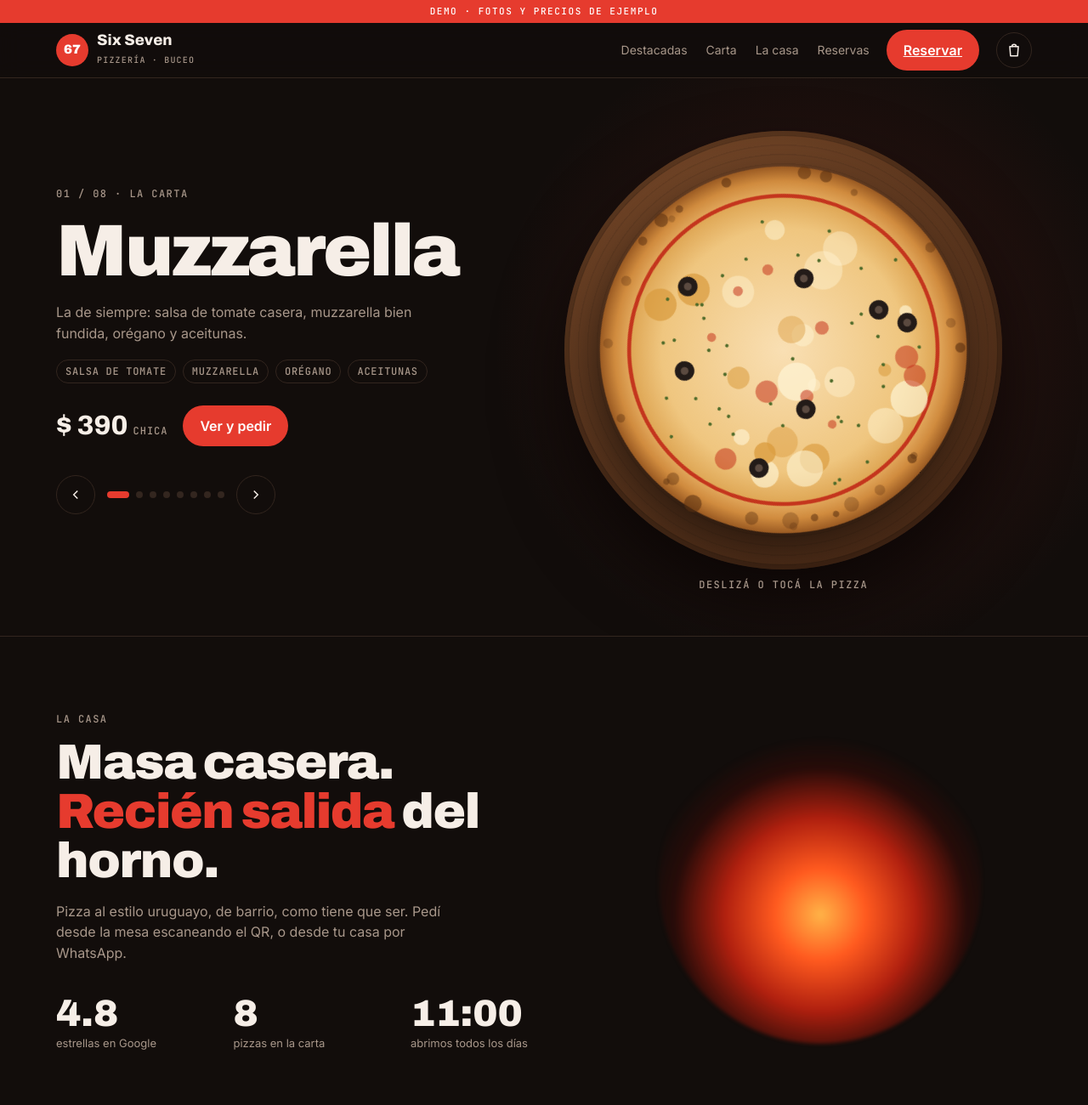
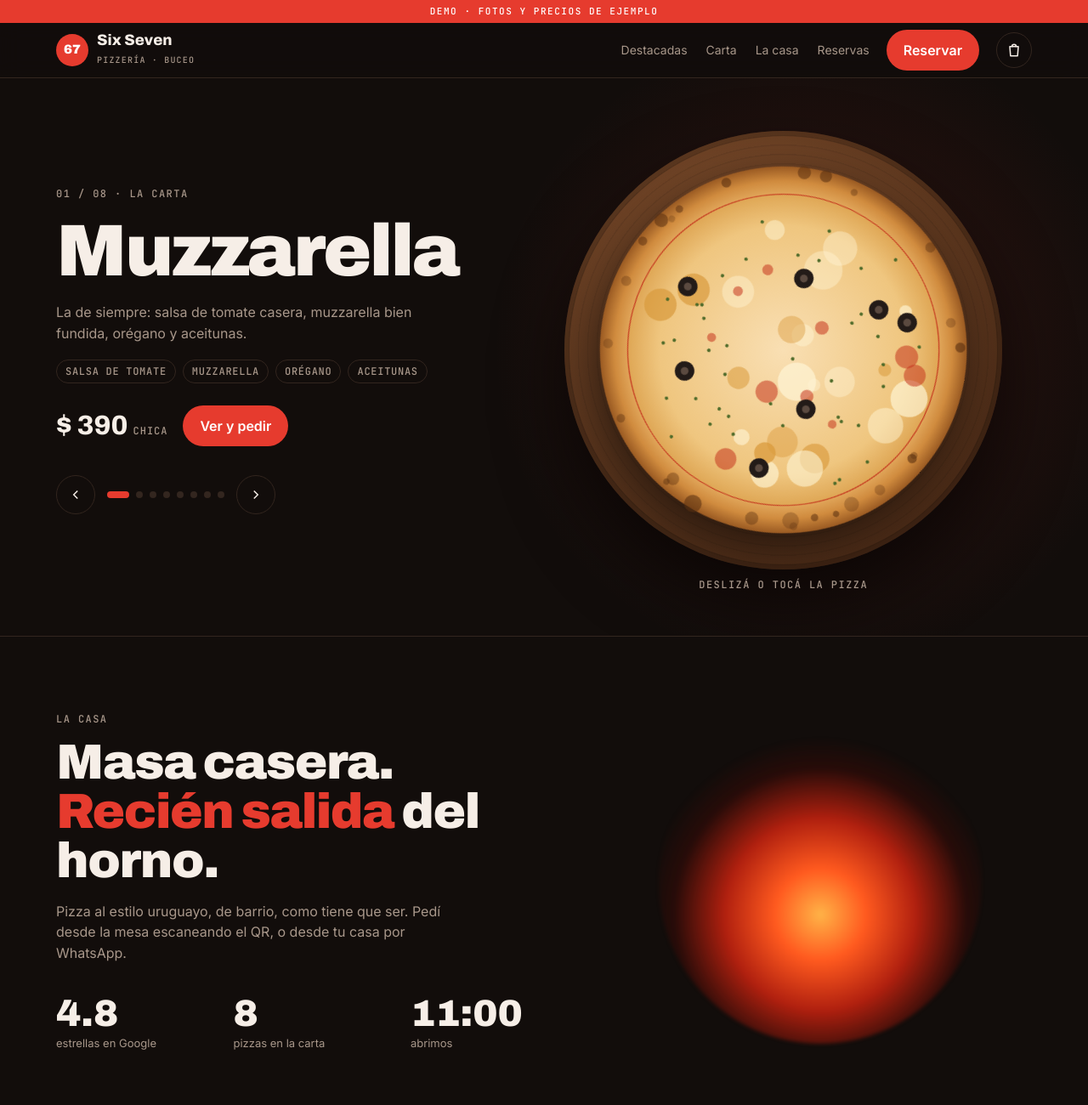
Before and after one commit to pedromoralesmazzone/demo-pizzeria-six-seven, a plain HTML site: page index.html in a window 1280 px wide. Shown: the top 1300 px of the page at 85% size. Drawn offline with Linux system fonts and the light colour scheme.

Commit message:
Ajustes visuales y texto de horario
Co-Authored-By: Claude Opus 5.5 <noreply@anthropic.com>

```diff
--- a/index.html
+++ b/index.html
@@ -28,7 +28,7 @@ a{color:inherit}
 :focus-visible{outline:2px solid var(--red2);outline-offset:3px;border-radius:6px}
 .wrap{max-width:1180px;margin:0 auto;padding:0 16px}
 .mono{font-family:var(--mono);font-size:12px;letter-spacing:.12em;text-transform:uppercase;color:var(--muted)}
-.btn{display:inline-flex;align-items:center;gap:8px;background:var(--red);color:#fff;font-weight:600;padding:12px 20px;border-radius:999px;transition:background .2s}
+.btn{text-decoration:none;display:inline-flex;align-items:center;gap:8px;background:var(--red);color:#fff;font-weight:600;padding:12px 20px;border-radius:999px;transition:background .2s}
 .btn:hover{background:var(--red2)}
 .btn.ghost{background:transparent;border:1px solid var(--line)}
 .btn.ghost:hover{border-color:var(--muted)}
@@ -223,7 +223,7 @@ footer{border-top:1px solid var(--line);padding:40px 0 60px;color:var(--muted);f
         <div class="stats">
           <div class="stat reveal"><b data-count="4.8" data-dec="1">0</b><span>estrellas en Google</span></div>
           <div class="stat reveal"><b data-count="8">0</b><span>pizzas en la carta</span></div>
-          <div class="stat reveal"><b data-count="11" data-suffix=":00">0</b><span>abrimos todos los días</span></div>
+          <div class="stat reveal"><b data-count="11" data-suffix=":00">0</b><span>abrimos</span></div>
         </div>
       </div>
       <div class="ember" id="ember" aria-hidden="true"></div>
@@ -347,7 +347,7 @@ function pizzaSVG(p, seed){
     <radialGradient id="${id}q"><stop offset="0" stop-color="#fff2c4"/><stop offset=".8" stop-color="#f4d68a"/><stop offset="1" stop-color="#e2b45c"/></radialGradient></defs>
     <circle r="94" fill="url(#${id}c)"/>`;
   for(let i=0;i<26;i++){const a=r()*Math.PI*2,d=86+r()*6;s+=`<circle cx="${(Math.cos(a)*d).toFixed(1)}" cy="${(Math.sin(a)*d).toFixed(1)}" r="${(1.5+r()*3).toFixed(1)}" fill="#5a3010" opacity="${(.25+r()*.4).toFixed(2)}"/>`}
-  s += `<circle r="80" fill="${p.white?"#f6e7b8":"#c4351d"}"/><circle r="78" fill="url(#${id}q)" opacity="${p.white?1:.9}"/>`;
+  s += `<circle r="80" fill="${p.white?"#f6e7b8":"#c4351d"}"/><circle r="79.5" fill="url(#${id}q)" opacity="${p.white?1:.9}"/>`;
   for(let i=0;i<22;i++){const[x,y]=pos(70);s+=`<circle cx="${x.toFixed(1)}" cy="${y.toFixed(1)}" r="${(3+r()*7).toFixed(1)}" fill="${r()>.5?"#fff6d6":"#d99a3c"}" opacity="${(.35+r()*.4).toFixed(2)}"/>`}
   if(!p.white) for(let i=0;i<10;i++){const[x,y]=pos(70);s+=`<circle cx="${x.toFixed(1)}" cy="${y.toFixed(1)}" r="${(2+r()*4).toFixed(1)}" fill="#c4351d" opacity=".55"/>`}
   const T = p.top;
```
